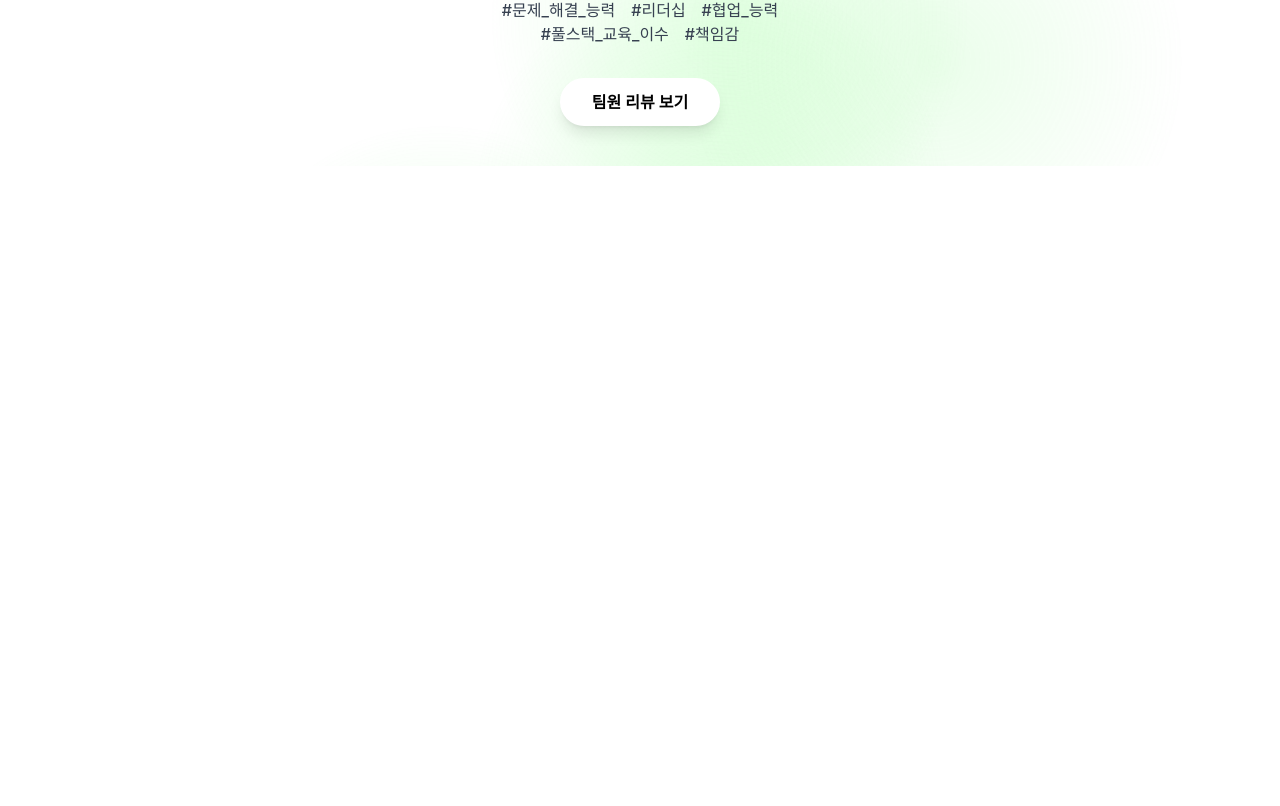
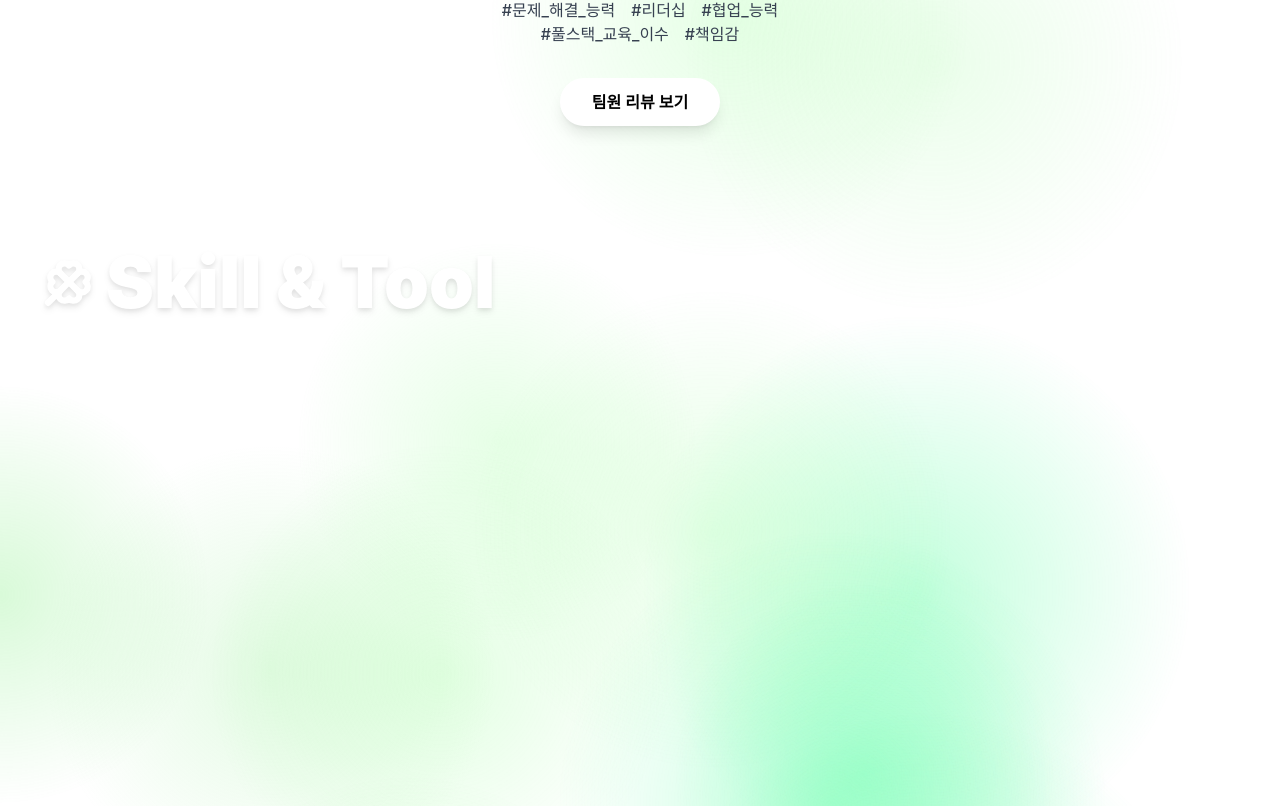
Before and after one commit to my2min0/portfolio, a React (Create React App) app: page / in a window 1280 px wide. Shown: the part 1274-2080 px from the top of the page. Before the commit the page ends 1440 px from the top, so only its background shows below. Built offline with nearby package versions, Linux system fonts and the light colour scheme; the HTML template or start-up script is replaced by a standard one.

Commit message:
Skill&Tool 섹션 추가

```diff
--- a/src/App.js
+++ b/src/App.js
@@ -2,6 +2,7 @@ import React from 'react';
 import LandingPage from './components/sections/LandingPage';
 import AnimatedBackground from './components/common/AnimatedBackground';
 import AboutMe from './components/sections/AboutMe';
+import SkillAndTool from './components/sections/Skill&Tool';
 
 const App = () => {
   return (
@@ -9,6 +10,7 @@ const App = () => {
       <AnimatedBackground>
         <LandingPage />
         <AboutMe />
+        <SkillAndTool />
       </AnimatedBackground>
     </div>
   );
--- /dev/null
+++ b/src/components/sections/Skill&Tool.js
@@ -0,0 +1,27 @@
+import React from "react";
+import MaskText from "../common/MaskText";
+
+const SkillAndTool = () => {
+
+
+    return (
+        <div className="min-h-[80vh] flex flex-col pt-32 md:pt-20 px-4">
+            <div className="flex">
+                {/* 상단 제목 - 마스크 효과 */}
+                <MaskText
+                    className="mb-12 text-left z-10"
+                    maskSize={100}
+                >
+                    <div className="flex items-center gap-3 ml-2 md:ml-7">
+                    <svg xmlns="http://www.w3.org/2000/svg" width="50" height="50" viewBox="0 0 24 24" fill="none" stroke="currentColor" stroke-width="3" stroke-linecap="round" stroke-linejoin="round" class="lucide lucide-clover-icon lucide-clover"><path d="M16.17 7.83 2 22"/><path d="M4.02 12a2.827 2.827 0 1 1 3.81-4.17A2.827 2.827 0 1 1 12 4.02a2.827 2.827 0 1 1 4.17 3.81A2.827 2.827 0 1 1 19.98 12a2.827 2.827 0 1 1-3.81 4.17A2.827 2.827 0 1 1 12 19.98a2.827 2.827 0 1 1-4.17-3.81A1 1 0 1 1 4 12"/><path d="m7.83 7.83 8.34 8.34"/></svg>
+                        <h1 className="text-5xl md:text-7xl font-black">
+                            Skill & Tool
+                        </h1>
+                    </div>
+                </MaskText>
+            </div>
+        </div>
+    );
+}
+
+export default SkillAndTool;
```
